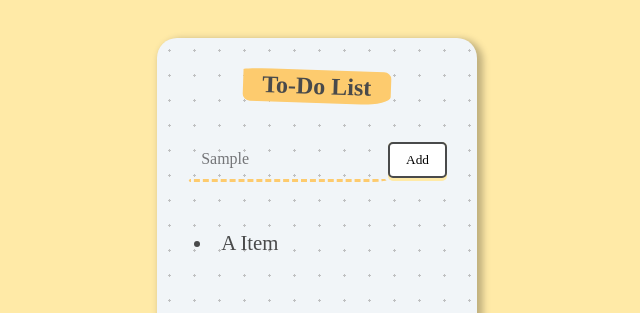
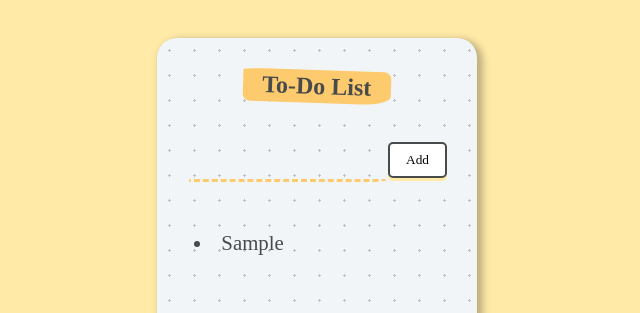
Before and after one commit to ZacIsrael/todo-list-spread-operator-react-challenge, a React (Vite) app: page / in a window 1280 px wide. Both pictures are taken after typing "Sample" into the empty fields and a click on the button "Add". Shown: the top 313 px of the page, without its empty margins (323-963 px from the left). Built offline with nearby package versions, Linux system fonts and the light colour scheme.

Commit message:
Implemented the onClickAdd() and handleCahngedItem() functions.

```diff
--- a/src/App.jsx
+++ b/src/App.jsx
@@ -5,7 +5,6 @@ import "./App.css";
 
 function App() {
   // How to create a React app: npm create vite@latest {app-name} -- --template react
-  const [count, setCount] = useState(0);
 
   // CHALLENGE: Make this app work by applying what you've learned.
   // 1. When new text is written into the input, its state should be saved.
@@ -27,6 +26,10 @@ function App() {
     const { value } = event.target;
 
     console.log("value = ", value);
+
+    // Save the new value from the input field into state,
+    // so React can keep track of what's currently typed in the box
+    setInputItem(value);
   }
 
   function onClickAdd(event) {
@@ -41,8 +44,14 @@ function App() {
     }, 50);
 
     console.log("onClickAdd(): ");
+    // Add the current input value (inputItem) to the items array.
+    // Use the setter function to create a new array with the previous items + the new one.
+    // This is the proper way to update an array in React state without mutating it directly.
+    setItems((prevItems) => [...prevItems, inputItem]);
 
-    setInputItem(inputItem);
+
+  // Clear the input field after adding the item, so the user can type a new one.
+    setInputItem("");
 
     event.preventDefault();
   }
@@ -53,14 +62,17 @@ function App() {
         <h1>To-Do List</h1>
       </div>
       <div className="form">
-        <input onChange={handleChangedItem} type="text" />
+        <input value={inputItem} onChange={handleChangedItem} type="text" />
         <button onClick={onClickAdd}>
           <span>Add</span>
         </button>
       </div>
       <div>
         <ul>
-          <li>A Item</li>
+          {/* populate the unordered list with items from the items array */}
+          {items.map((item, index) => (
+            <li key={index}>{item}</li>
+          ))}
         </ul>
       </div>
     </div>
```
